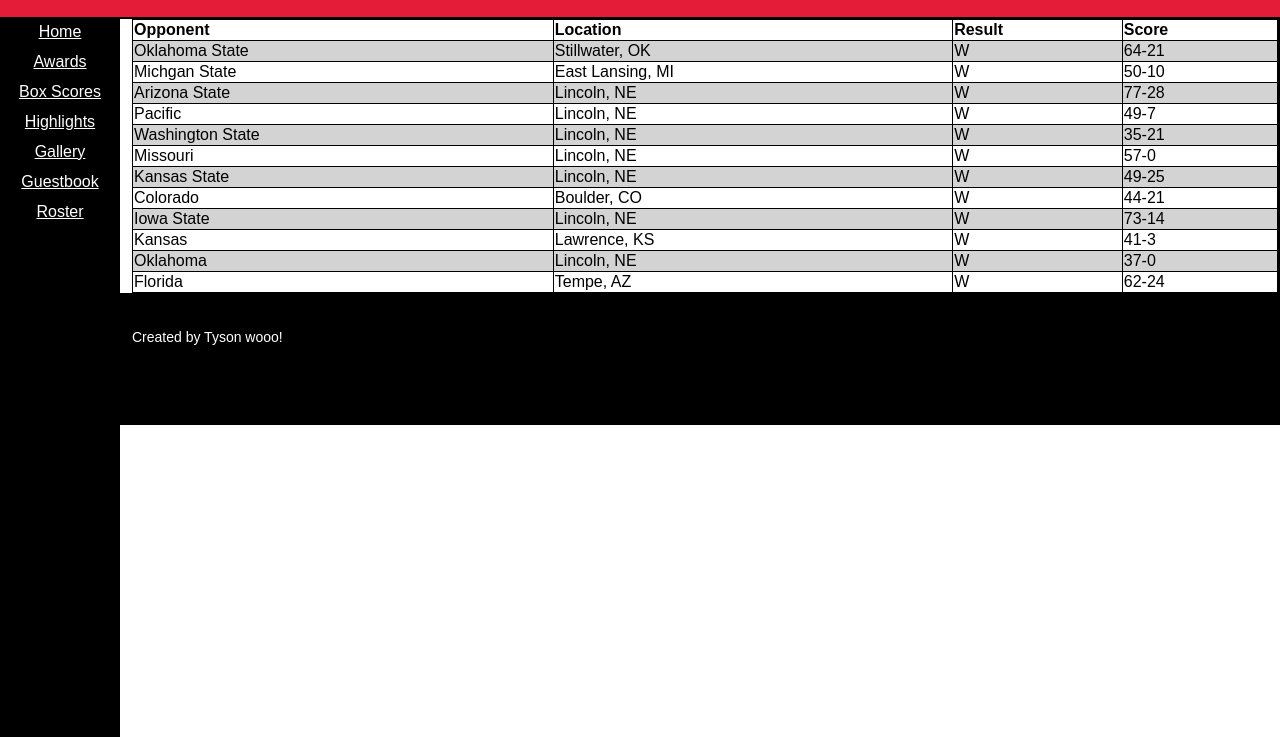
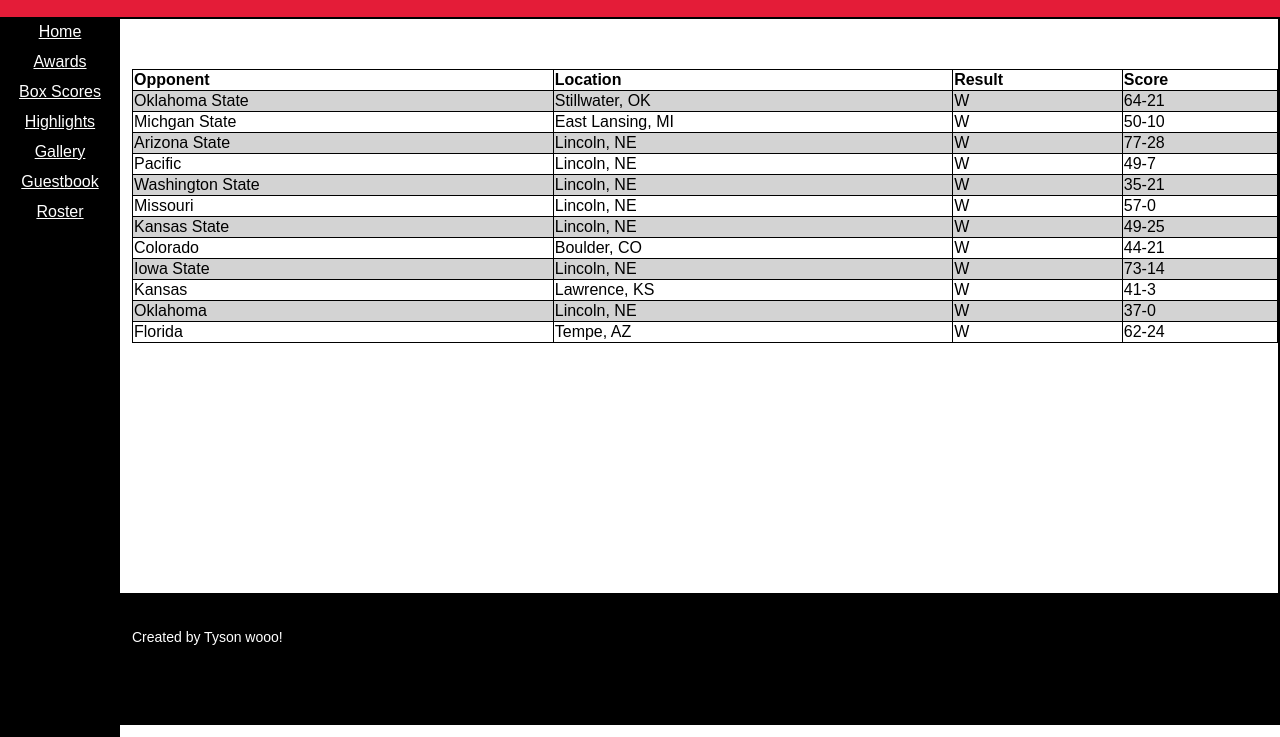
Before and after one commit to tysonreinsch/CodeMyGear, a plain HTML site: page public/boxscores.html in a window 1280 px wide. Shown: the part 63-800 px from the top of the page. Drawn offline with Linux system fonts and the light colour scheme.

Commit message:
Fixed footer on Box Scores page

```diff
--- a/public/boxscores.html
+++ b/public/boxscores.html
@@ -33,7 +33,7 @@
         <div>
           <div class="main container2">
 
-            <table style="width:100%">
+            <table style="width:100%"=>
               <tr>
                 <th>Opponent</th>
                 <th>Location</th>
--- a/public/main.css
+++ b/public/main.css
@@ -112,10 +112,18 @@
   font-weight: 500;
 }
 
-table, th, td {
+th, td {
   border: 1px solid black;
   border-collapse: collapse;
-  text-align: left
+  text-align: left;
+}
+
+table {
+  border: 1px solid black;
+  border-collapse: collapse;
+  text-align: left;
+  margin-top: 50px;
+  margin-bottom: 250px
 }
 
 tr:nth-child(even){background-color: #D3D3D3}
```
Also changed, not shown: public/gallery.html (+1 -1 lines).
